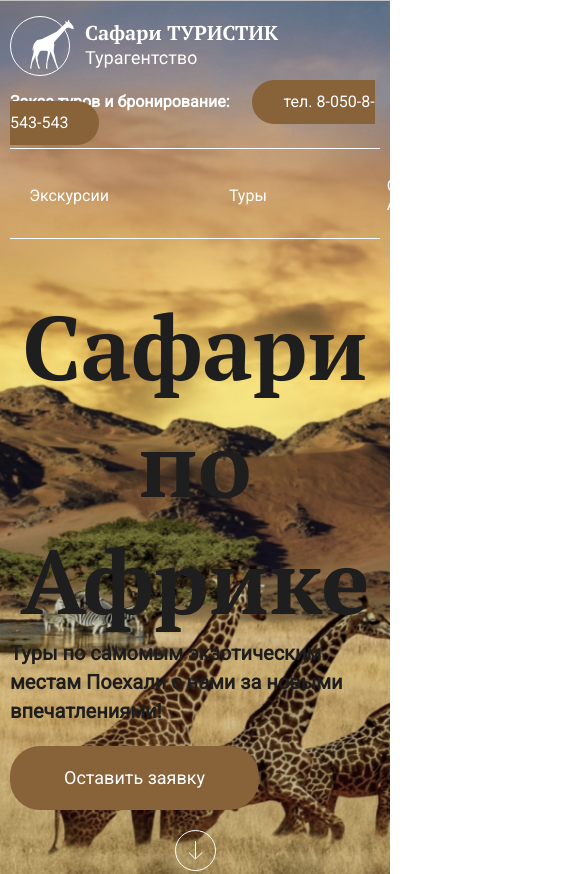
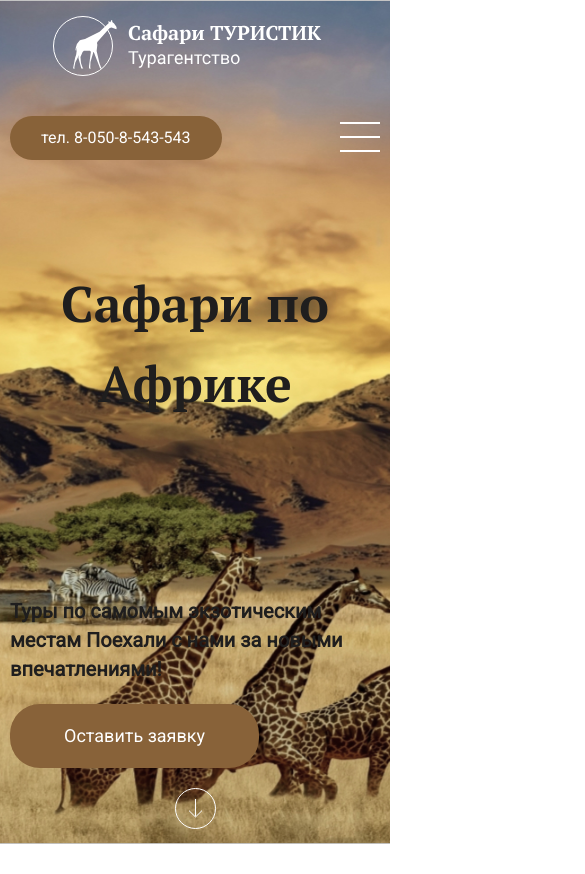
Before and after one commit to Vidiborets0012/Safari, a plain HTML site: page index.html in a window 390 px wide. Shown: the top 874 px of the page, 585 px wide, since content can reach past the window. After the commit the page ends 844 px from the top, so only its background shows below. Drawn offline with nearby package versions, Linux system fonts and the light colour scheme.

Commit message:
adapt header

```diff
--- a/css/style.css
+++ b/css/style.css
@@ -543,3 +543,113 @@ body {
   opacity: 0.8;
   display: block;
 }
+
+.menu-btn {
+  display: none;
+}
+
+@media screen and (max-width: 924px) {
+  .menu-list {
+    gap: 96px;
+  }
+}
+
+@media screen and (max-width: 800px) {
+  .menu-list {
+    justify-content: space-around;
+    gap: 0;
+  }
+
+  .header-phone span {
+    display: none;
+  }
+
+  .header-title {
+    font-size: 80px;
+    line-height: 100px;
+  }
+}
+
+@media screen and (max-width: 560px) {
+  .header-title {
+    font-size: 50px;
+    line-height: 80px;
+  }
+
+  .menu-btn {
+    display: inline-block;
+    cursor: pointer;
+    width: 40px;
+    height: 30px;
+    border: none;
+    padding: 0;
+    background-color: transparent;
+    position: absolute;
+    right: 10px;
+    top: 122px;
+  }
+
+  .menu-btn::before,
+  .menu-btn::after {
+    content: '';
+    position: absolute;
+    width: 100%;
+    left: 0;
+    height: 2px;
+    background-color: #fff;
+  }
+
+  .menu-btn::before {
+    top: 0;
+  }
+
+  .menu-btn::after {
+    bottom: 0;
+  }
+
+  .menu-btn span {
+    display: block;
+    height: 2px;
+    background-color: #fff;
+  }
+
+  .menu-list {
+    transform: translateY(-200%);
+    display: block;
+    background-color: #886239;
+    padding: 10px 0;
+    position: absolute;
+    left: 0;
+    right: 0;
+  }
+
+  .menu-list.menu-list-activ {
+    transform: translateY(0);
+  }
+
+  .menu-list-link {
+    padding: 10px;
+    display: block;
+    text-align: center;
+  }
+
+  .header-logo {
+    width: 100%;
+    margin-bottom: 36px;
+  }
+  .logo-img {
+    margin: 0 auto;
+  }
+
+  /* .header-top {
+    justify-content: center;
+  } */
+
+  .menu {
+    border: none;
+  }
+
+  .header-phone-number {
+    margin-left: 0;
+  }
+}
--- a/index.html
+++ b/index.html
@@ -29,12 +29,16 @@
             </a>
 
             <div class="header-phone">
-              Заказ туров и бронирование:
+              <span>Заказ туров и бронирование:</span>
+
               <a class="header-phone-number button-primary" href="tel:80508543543"
                 >тел. 8-050-8-543-543</a
               >
             </div>
             <nav class="menu">
+              <button class="menu-btn">
+                <span class="row"></span>
+              </button>
               <ul class="menu-list">
                 <li class="menu-list-item">
                   <a class="menu-list-link" href="#">Бронирование</a>
@@ -69,7 +73,7 @@
         </div>
       </div>
     </header>
-    <div class="direction">
+    <!-- <div class="direction">
       <div class="container">
         <div class="direction-inner">
           <div class="direction-item">
@@ -416,7 +420,7 @@
           </div>
         </div>
       </div>
-    </footer>
+    </footer> -->
 
     <script type="text/javascript" src="//code.jquery.com/jquery-1.11.0.min.js"></script>
     <script src="js/jquery.magnific-popup.min.js"></script>
--- a/js/main.js
+++ b/js/main.js
@@ -35,5 +35,9 @@ $(function () {
 			preload: [0,1] // Will preload 0 - before current, and 1 after the current image
 		}
 
-	});
+    });
+
+    $('.menu-btn').on('click', function() {
+        $('.menu-list').toggleClass('menu-list-activ');
+    });
 });
```
